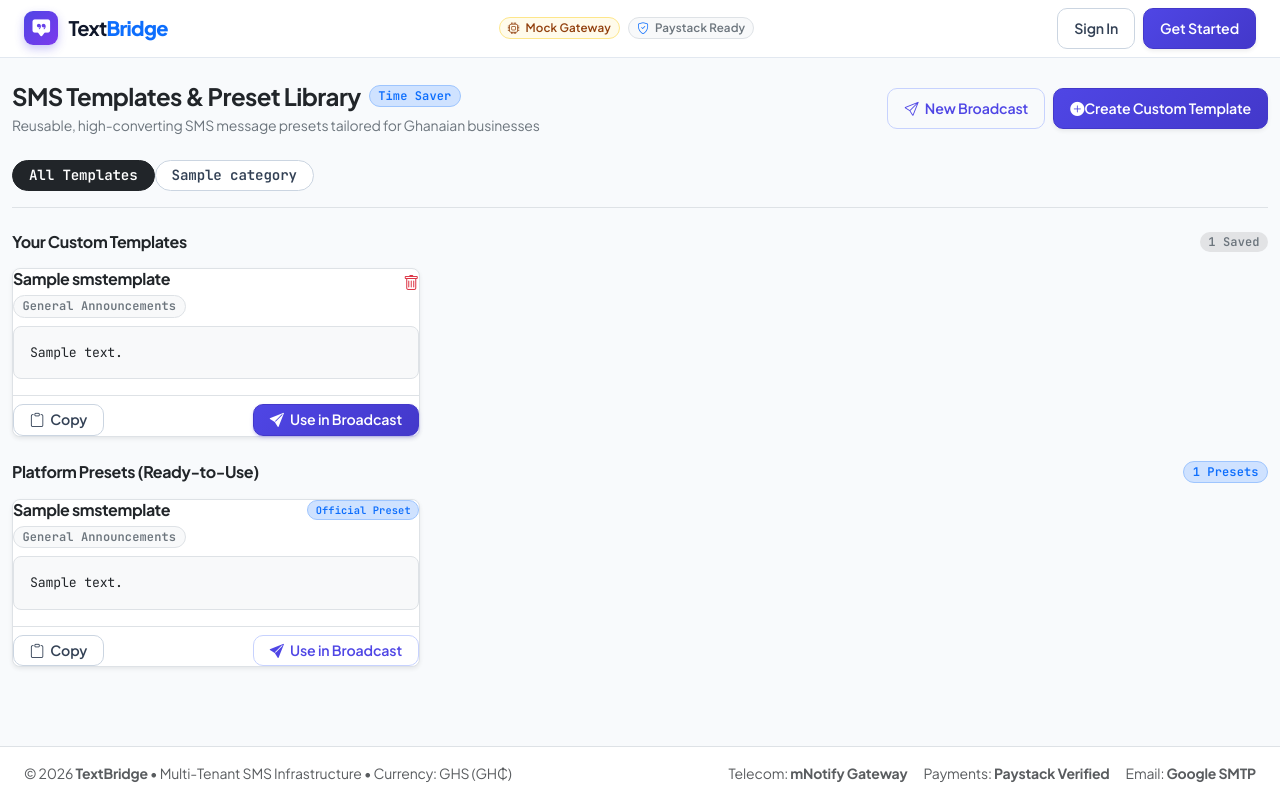
After one commit to brightainoo71-web/TextBridge, a Django app: template templates/messaging/template_list.html in a window 1280 px wide. The commit adds this page. Run offline with Django 5.2, Linux system fonts and the light colour scheme; tables that the repository leaves empty hold one stand-in row (values such as "Sample post"); the template is opened without the code that fills it: values that come from a table or form of the project are taken from there, most other values are stand-ins (such as "Sample title", 1, 10 or a date in 2020); parts of the project's set-up code (start-up, migrations or seed data) failed here and were passed over.

Commit message:
Implement SMS Templates & Preset Library with composer integration and category filters

```diff
--- a/messaging/forms.py
+++ b/messaging/forms.py
@@ -2,7 +2,7 @@ from django import forms
 from django.utils import timezone
 from contacts.models import ContactGroup
 from contacts.utils import normalize_phone_number
-from .models import SMSCampaign, SenderID, SMSMessage
+from .models import SMSCampaign, SenderID, SMSMessage, SMSTemplate
 
 
 class SenderIDForm(forms.ModelForm):
@@ -115,3 +115,18 @@ class SingleMessageForm(forms.Form):
         if not is_valid:
             raise forms.ValidationError(err)
         return norm
+
+
+class SMSTemplateForm(forms.ModelForm):
+    class Meta:
+        model = SMSTemplate
+        fields = ['title', 'category', 'content']
+        widgets = {
+            'title': forms.TextInput(attrs={'class': 'form-control', 'placeholder': 'e.g. Payment Confirmation / Class Reminder'}),
+            'category': forms.Select(attrs={'class': 'form-select'}),
+            'content': forms.Textarea(attrs={
+                'class': 'form-control font-mono',
+                'rows': 4,
+                'placeholder': 'Type your message template here... Use {{name}}, {{first_name}}, {{phone}} as placeholders.'
+            }),
+        }
--- a/messaging/urls.py
+++ b/messaging/urls.py
@@ -12,4 +12,8 @@ urlpatterns = [
     path('sender-ids/', views.SenderIDListView.as_view(), name='sender_ids'),
     path('api/calculate-segments/', views.CalculateSegmentsApiView.as_view(), name='api_calculate_segments'),
     path('webhook/mnotify/', views.MNotifyDlrWebhookView.as_view(), name='mnotify_dlr_webhook'),
+    path('templates/', views.SMSTemplateListView.as_view(), name='template_list'),
+    path('templates/new/', views.SMSTemplateCreateView.as_view(), name='template_create'),
+    path('templates/<int:pk>/delete/', views.SMSTemplateDeleteView.as_view(), name='template_delete'),
+    path('api/templates/', views.SMSTemplateApiListView.as_view(), name='api_templates'),
 ]
--- a/templates/base.html
+++ b/templates/base.html
@@ -193,6 +193,11 @@
                                 <i class="bi bi-tag"></i> Sender IDs
                             </a>
                         </li>
+                        <li class="nav-item">
+                            <a class="nav-link {% if request.resolver_match.url_name == 'template_list' %}active{% endif %}" href="{% url 'messaging:template_list' %}">
+                                <i class="bi bi-journal-bookmark"></i> SMS Templates
+                            </a>
+                        </li>
                     </ul>
                 </div>
 
--- /dev/null
+++ b/templates/messaging/template_list.html
@@ -0,0 +1,207 @@
+{% extends 'base.html' %}
+
+{% block title %}SMS Templates & Preset Library | {{ PLATFORM_NAME }}{% endblock %}
+
+{% block content %}
+<div class="d-flex flex-wrap justify-content-between align-items-center mb-4 gap-3">
+    <div>
+        <div class="d-flex align-items-center gap-2">
+            <h4 class="fw-bold mb-0 text-dark tracking-tight">SMS Templates & Preset Library</h4>
+            <span class="badge bg-primary-subtle text-primary border border-primary-subtle font-mono">Time Saver</span>
+        </div>
+        <p class="text-secondary small mb-0 mt-1">Reusable, high-converting SMS message presets tailored for Ghanaian businesses</p>
+    </div>
+    <div class="d-flex gap-2">
+        <a href="{% url 'messaging:campaign_create' %}" class="btn btn-outline-primary btn-sm">
+            <i class="bi bi-send me-1"></i> New Broadcast
+        </a>
+        <button type="button" class="btn btn-primary btn-sm d-flex align-items-center gap-1.5 shadow-sm" data-bs-toggle="modal" data-bs-target="#createTemplateModal">
+            <i class="bi bi-plus-circle-fill"></i> Create Custom Template
+        </button>
+    </div>
+</div>
+
+<!-- Category Filter Pills -->
+<div class="d-flex flex-wrap gap-1.5 mb-4 border-bottom pb-3">
+    <a href="{% url 'messaging:template_list' %}" class="btn btn-sm {% if not selected_category %}btn-dark{% else %}btn-outline-secondary{% endif %} rounded-pill px-3 py-1 font-mono small">
+        All Templates
+    </a>
+    {% for cat_val, cat_label in categories %}
+    <a href="{% url 'messaging:template_list' %}?category={{ cat_val }}" class="btn btn-sm {% if selected_category == cat_val %}btn-dark{% else %}btn-outline-secondary{% endif %} rounded-pill px-3 py-1 font-mono small">
+        {{ cat_label }}
+    </a>
+    {% endfor %}
+</div>
+
+<!-- Custom Workspace Templates Section -->
+<div class="mb-4">
+    <div class="d-flex justify-content-between align-items-center mb-3">
+        <h6 class="fw-bold text-dark mb-0">Your Custom Templates</h6>
+        <span class="badge bg-secondary-subtle text-secondary font-mono">{{ custom_templates.count }} Saved</span>
+    </div>
+
+    <div class="row g-3">
+        {% for t in custom_templates %}
+        <div class="col-md-6 col-lg-4">
+            <div class="card bg-white border shadow-sm rounded-3 h-100 p-3.5 d-flex flex-column">
+                <div class="d-flex justify-content-between align-items-start mb-2">
+                    <div>
+                        <h6 class="fw-bold text-dark mb-1">{{ t.title }}</h6>
+                        <span class="badge bg-light text-secondary border font-mono small">{{ t.get_category_display }}</span>
+                    </div>
+                    <form method="post" action="{% url 'messaging:template_delete' t.id %}" onsubmit="return confirm('Delete template \'{{ t.title }}\'?');">
+                        {% csrf_token %}
+                        <button type="submit" class="btn btn-link text-danger p-0 border-0" title="Delete Template">
+                            <i class="bi bi-trash fs-6"></i>
+                        </button>
+                    </form>
+                </div>
+
+                <div class="p-3 bg-light rounded-3 border font-mono small text-dark mb-3 flex-grow-1" style="white-space: pre-wrap; line-height: 1.5; font-size: 0.825rem;">{{ t.content }}</div>
+
+                <div class="d-flex justify-content-between align-items-center pt-2 border-top">
+                    <button type="button" class="btn btn-outline-secondary btn-sm py-1 px-2.5 copy-btn" data-text="{{ t.content }}">
+                        <i class="bi bi-clipboard me-1"></i> Copy
+                    </button>
+                    <a href="{% url 'messaging:campaign_create' %}?template_id={{ t.id }}" class="btn btn-primary btn-sm py-1 px-2.5">
+                        <i class="bi bi-send-fill me-1"></i> Use in Broadcast
+                    </a>
+                </div>
+            </div>
+        </div>
+        {% empty %}
+        <div class="col-12">
+            <div class="card p-4 text-center bg-white border border-dashed rounded-3">
+                <i class="bi bi-journal-plus display-6 text-slate-300 d-block mb-2"></i>
+                <h6 class="fw-bold text-dark">No Custom Templates Yet</h6>
+                <p class="small text-secondary mb-3">Save your most frequent promotions, receipts, or reminders to reuse them in one click.</p>
+                <div>
+                    <button type="button" class="btn btn-outline-primary btn-sm" data-bs-toggle="modal" data-bs-target="#createTemplateModal">
+                        <i class="bi bi-plus-circle me-1"></i> Add Your First Template
+                    </button>
+                </div>
+            </div>
+        </div>
+        {% endfor %}
+    </div>
+</div>
+
+<!-- Platform System Presets Section -->
+<div class="mb-5">
+    <div class="d-flex justify-content-between align-items-center mb-3">
+        <h6 class="fw-bold text-dark mb-0">Platform Presets (Ready-to-Use)</h6>
+        <span class="badge bg-primary-subtle text-primary border border-primary-subtle font-mono">{{ preset_templates.count }} Presets</span>
+    </div>
+
+    <div class="row g-3">
+        {% for t in preset_templates %}
+        <div class="col-md-6 col-lg-4">
+            <div class="card bg-white border shadow-sm rounded-3 h-100 p-3.5 d-flex flex-column">
+                <div class="d-flex justify-content-between align-items-start mb-2">
+                    <div>
+                        <h6 class="fw-bold text-dark mb-1">{{ t.title }}</h6>
+                        <span class="badge bg-light text-secondary border font-mono small">{{ t.get_category_display }}</span>
+                    </div>
+                    <span class="badge bg-primary-subtle text-primary border border-primary-subtle font-mono" style="font-size: 0.65rem;">Official Preset</span>
+                </div>
+
+                <div class="p-3 bg-light rounded-3 border font-mono small text-dark mb-3 flex-grow-1" style="white-space: pre-wrap; line-height: 1.5; font-size: 0.825rem;">{{ t.content }}</div>
+
+                <div class="d-flex justify-content-between align-items-center pt-2 border-top">
+                    <button type="button" class="btn btn-outline-secondary btn-sm py-1 px-2.5 copy-btn" data-text="{{ t.content }}">
+                        <i class="bi bi-clipboard me-1"></i> Copy
+                    </button>
+                    <a href="{% url 'messaging:campaign_create' %}?template_id={{ t.id }}" class="btn btn-outline-primary btn-sm py-1 px-2.5">
+                        <i class="bi bi-send-fill me-1"></i> Use in Broadcast
+                    </a>
+                </div>
+            </div>
+        </div>
+        {% endfor %}
+    </div>
+</div>
+
+<!-- Modal: Create Custom Template -->
+<div class="modal fade" id="createTemplateModal" tabindex="-1" aria-hidden="true">
+    <div class="modal-dialog modal-dialog-centered">
+        <div class="modal-content rounded-4 border-0 shadow-lg">
+            <div class="modal-header border-bottom pb-3">
+                <h5 class="modal-title fw-bold text-dark">Create Custom SMS Template</h5>
+                <button type="button" class="btn-close" data-bs-dismiss="modal" aria-label="Close"></button>
+            </div>
+            <form method="post" action="{% url 'messaging:template_create' %}">
+                {% csrf_token %}
+                <div class="modal-body py-4">
+                    <div class="mb-3">
+                        <label class="form-label small fw-bold text-dark">Template Title *</label>
+                        {{ form.title }}
+                    </div>
+                    <div class="mb-3">
+                        <label class="form-label small fw-bold text-dark">Category</label>
+                        {{ form.category }}
+                    </div>
+                    <div class="mb-3">
+                        <div class="d-flex justify-content-between align-items-center mb-1">
+                            <label class="form-label small fw-bold text-dark mb-0">Template Message Text *</label>
+                            <span class="small text-muted font-mono" id="modalCharCount">0 chars</span>
+                        </div>
+                        {{ form.content }}
+                        <div class="d-flex gap-1 mt-2">
+                            <span class="small text-muted me-1" style="font-size: 0.725rem;">Quick tags:</span>
+                            <button type="button" class="btn btn-xs btn-outline-secondary py-0 px-1.5 modal-tag-btn" data-tag="{% verbatim %}{{name}}{% endverbatim %}" style="font-size: 0.7rem;">{% verbatim %}{{name}}{% endverbatim %}</button>
+                            <button type="button" class="btn btn-xs btn-outline-secondary py-0 px-1.5 modal-tag-btn" data-tag="{% verbatim %}{{first_name}}{% endverbatim %}" style="font-size: 0.7rem;">{% verbatim %}{{first_name}}{% endverbatim %}</button>
+                            <button type="button" class="btn btn-xs btn-outline-secondary py-0 px-1.5 modal-tag-btn" data-tag="{% verbatim %}{{phone}}{% endverbatim %}" style="font-size: 0.7rem;">{% verbatim %}{{phone}}{% endverbatim %}</button>
+                            <button type="button" class="btn btn-xs btn-outline-secondary py-0 px-1.5 modal-tag-btn" data-tag="{% verbatim %}{{amount}}{% endverbatim %}" style="font-size: 0.7rem;">{% verbatim %}{{amount}}{% endverbatim %}</button>
+                        </div>
+                    </div>
+                </div>
+                <div class="modal-footer border-top pt-3">
+                    <button type="button" class="btn btn-outline-secondary btn-sm" data-bs-dismiss="modal">Cancel</button>
+                    <button type="submit" class="btn btn-primary btn-sm px-4">Save Template &rarr;</button>
+                </div>
+            </form>
+        </div>
+    </div>
+</div>
+
+<script>
+document.addEventListener('DOMContentLoaded', function() {
+    // Copy buttons
+    document.querySelectorAll('.copy-btn').forEach(btn => {
+        btn.addEventListener('click', function() {
+            const text = this.getAttribute('data-text');
+            navigator.clipboard.writeText(text).then(() => {
+                const orig = btn.innerHTML;
+                btn.innerHTML = '<i class="bi bi-check2 text-success me-1"></i> Copied!';
+                btn.classList.add('btn-light');
+                setTimeout(() => {
+                    btn.innerHTML = orig;
+                    btn.classList.remove('btn-light');
+                }, 2000);
+            });
+        });
+    });
+
+    // Modal tag insertion & char count
+    const modalTextarea = document.querySelector('#createTemplateModal textarea');
+    const modalCharCount = document.getElementById('modalCharCount');
+    if (modalTextarea) {
+        modalTextarea.addEventListener('input', function() {
+            if (modalCharCount) modalCharCount.textContent = `${this.value.length} chars`;
+        });
+
+        document.querySelectorAll('.modal-tag-btn').forEach(btn => {
+            btn.addEventListener('click', function() {
+                const tag = this.getAttribute('data-tag');
+                const start = modalTextarea.selectionStart;
+                const end = modalTextarea.selectionEnd;
+                modalTextarea.value = modalTextarea.value.substring(0, start) + tag + modalTextarea.value.substring(end);
+                modalTextarea.focus();
+                modalTextarea.setSelectionRange(start + tag.length, start + tag.length);
+                if (modalCharCount) modalCharCount.textContent = `${modalTextarea.value.length} chars`;
+            });
+        });
+    }
+});
+</script>
+{% endblock %}
```
Also changed, not shown: messaging/management/commands/seed_sms_templates.py (added, +58 -0 lines), messaging/models.py (+32 -0 lines), messaging/tests.py (+81 -1 lines), messaging/views.py (+103 -5 lines), templates/messaging/campaign_compose.html (+25 -5 lines), messaging/migrations/0005_smstemplate.py (added).
